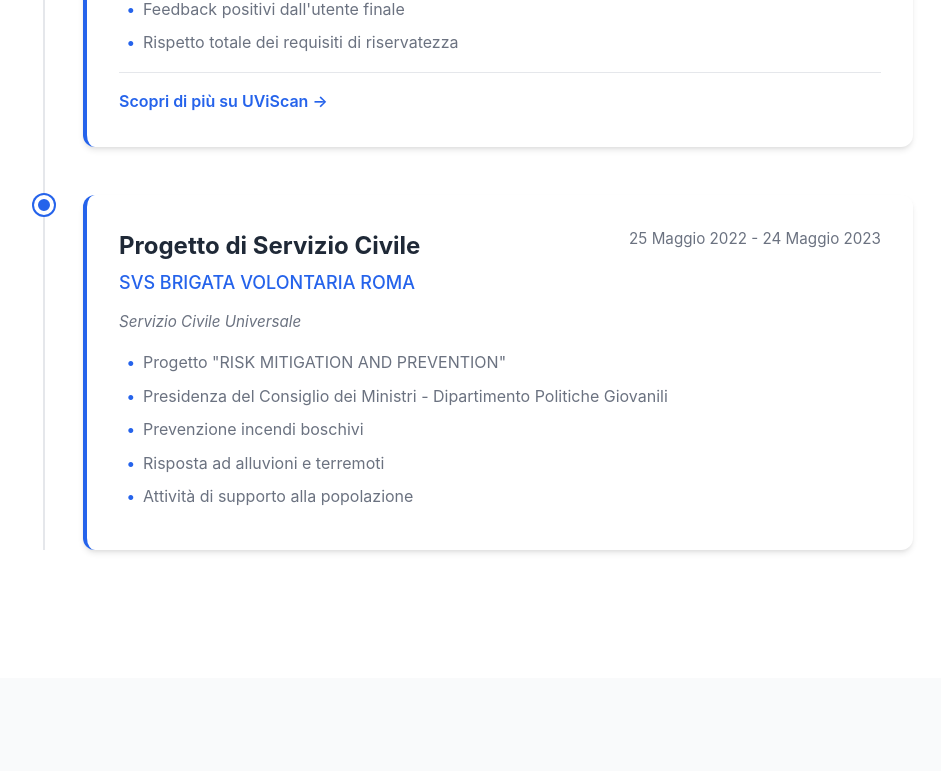
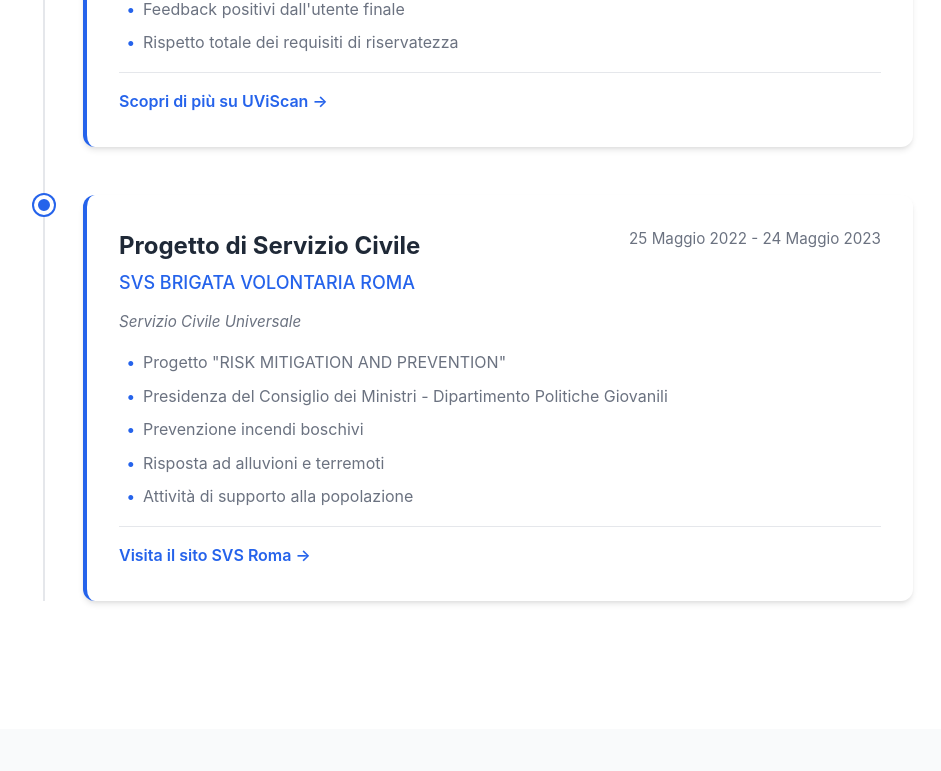
Before and after one commit to LUCABOSS9000/site_2.0, a React (Create React App) app: page / in a window 1280 px wide. Shown: the part 1919-2690 px from the top of the page, without its empty margins (177-1118 px from the left). Built offline with nearby package versions, Linux system fonts and the light colour scheme.

Commit message:
Add SVS Roma link to civil service experience

```diff
--- a/src/components/Experience.js
+++ b/src/components/Experience.js
@@ -15,7 +15,8 @@ const Experience = () => {
         'Feedback positivi dall\'utente finale',
         'Rispetto totale dei requisiti di riservatezza'
       ],
-      link: 'https://www.uviscan.com'
+      link: 'https://www.uviscan.com',
+      linkText: 'Scopri di più su UViScan →'
     },
     {
       title: 'Progetto di Servizio Civile',
@@ -28,7 +29,9 @@ const Experience = () => {
         'Prevenzione incendi boschivi',
         'Risposta ad alluvioni e terremoti',
         'Attività di supporto alla popolazione'
-      ]
+      ],
+      link: 'https://www.svsroma.net',
+      linkText: 'Visita il sito SVS Roma →'
     }
   ];
 
@@ -65,7 +68,7 @@ const Experience = () => {
               </ul>
               {exp.link && (
                 <div className="exp-link">
-                  Scopri di più su UViScan →
+                  {exp.linkText}
                 </div>
               )}
             </div>
```
